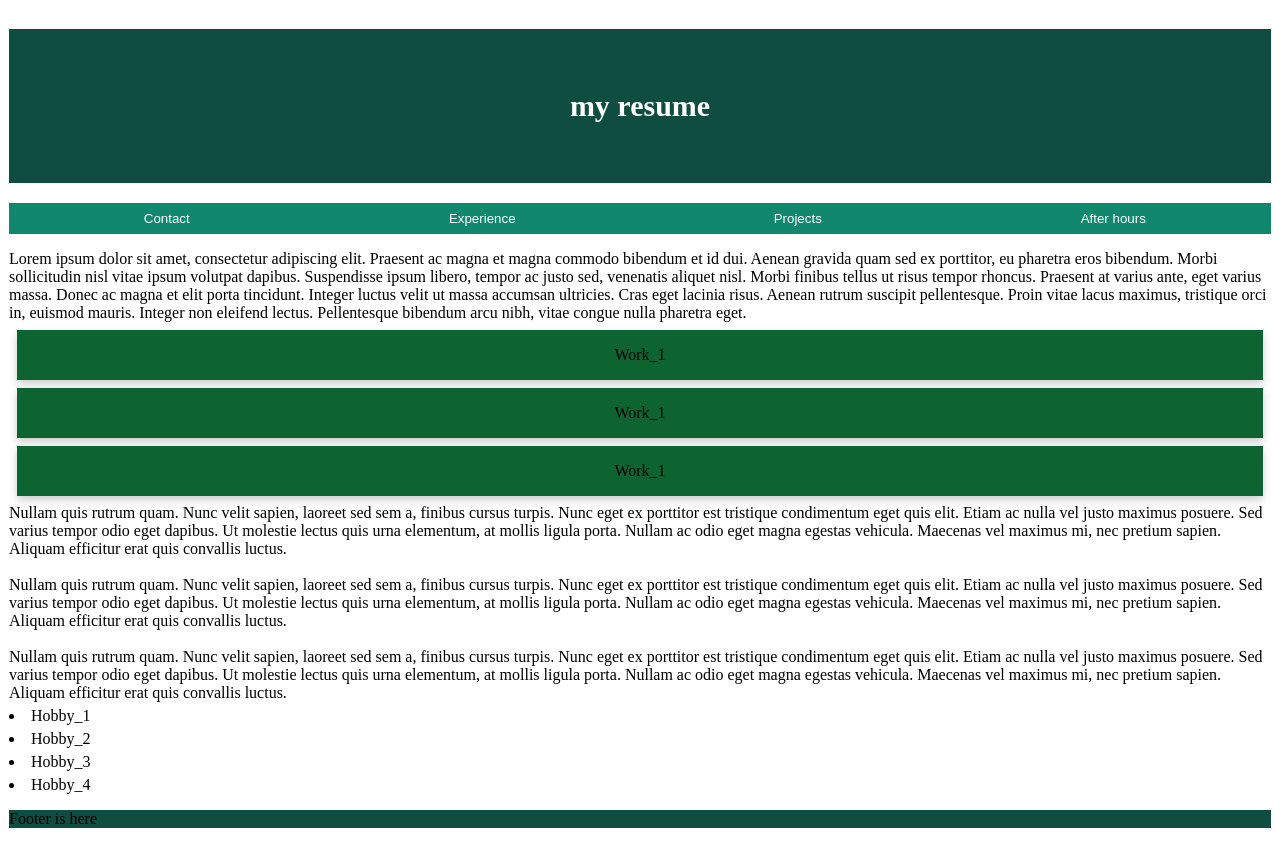
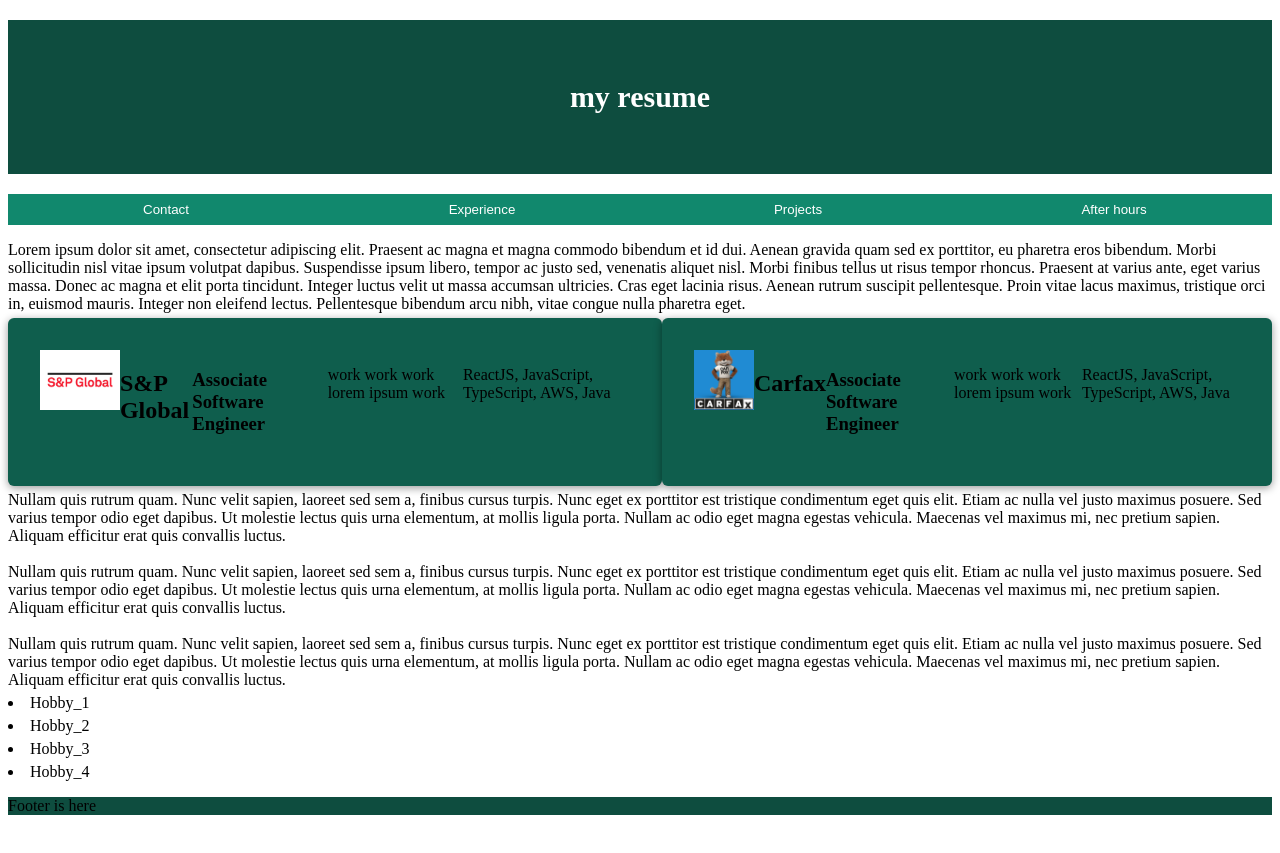
Before and after one commit to MateuszKalwaj/personal_page, a React (Vite) app: page / in a window 1280 px wide. After the commit the page ends 831 px from the top, so only its background shows below. Built offline with nearby package versions, Linux system fonts and the light colour scheme.

Commit message:
Added logos and some data

```diff
--- a/src/App.jsx
+++ b/src/App.jsx
@@ -8,14 +8,12 @@ import AfterHours from "./UI/MainUI/AfterHours.jsx";
 function App() {
     return (
         <>
-            <div className='container'>
             <Navigate/>
             <Contact/>
             <ExperienceCards/>
             <Projects/>
             <AfterHours/>
             <Footer/>
-            </div>
         </>
     )
 }
--- a/src/UI/Card.jsx
+++ b/src/UI/Card.jsx
@@ -1,8 +1,12 @@
-function Card() {
+function Card({image, company, title, description, technologies}) {
     return (
         <>
             <li className='card'>
-                <ul>Work_1</ul>
+                <img id='img-logo' src={image} alt=''/>
+                <h2>{company}</h2>
+                <h3>{title}</h3>
+                <p>{description}</p>
+                <p>{technologies}</p>
             </li>
         </>
     )
--- a/src/UI/MainUI/ExperienceCards.jsx
+++ b/src/UI/MainUI/ExperienceCards.jsx
@@ -1,13 +1,11 @@
 import Card from "../Card.jsx";
-
+import {JOBS} from "../../data.js";
 function ExperienceCards() {
     return (
         <>
-            <div className='cards_container'></div>
-            <Card/>
-            <Card/>
-            <Card/>
-
+            <div className='cards-container'>
+                {JOBS.map((job) => <Card {...job} />)}
+            </div>
         </>
     )
 }
--- /dev/null
+++ b/src/data.js
@@ -0,0 +1,18 @@
+import splogo from "/src/assets/splogo.webp"
+import carfaxlogo from "/src/assets/carfaxlogo.png"
+export const JOBS = [
+    {
+        image: splogo,
+        company: 'S&P Global',
+        title: 'Associate Software Engineer',
+        description: 'work work work lorem ipsum work',
+        technologies: 'ReactJS, JavaScript, TypeScript, AWS, Java'
+    },
+    {
+        image: carfaxlogo,
+        company: 'Carfax',
+        title: 'Associate Software Engineer',
+        description: 'work work work lorem ipsum work',
+        technologies: 'ReactJS, JavaScript, TypeScript, AWS, Java'
+    }
+]
--- a/src/index.css
+++ b/src/index.css
@@ -18,14 +18,20 @@
     font-size: 30px;
 }
 
+.cards-container {
+    display: flex;
+    justify-content: space-between;
+}
+
 .card {
-    box-shadow: 0 4px 8px 0 rgba(0, 0, 0, 0.2);
-    margin: 8px;
+    box-shadow: 0 2px 8px 0 rgba(0, 0, 0, 0.4);
+    padding: 2rem;
+    border-radius: 6px;
+    background-color: #0f5e4d;
     display: flex;
 }
 
 ul {
-    /*list-style-type: none;*/
     padding: 0;
     width: 100%;
     display: flex;
@@ -48,3 +54,7 @@ button {
 button:hover {
     background-color: #0e4d3f;
 }
+
+#img-logo {
+    height: 60px;
+}
```
Also changed, not shown: src/assets/carfaxlogo.png (added), src/assets/splogo.webp (added).
